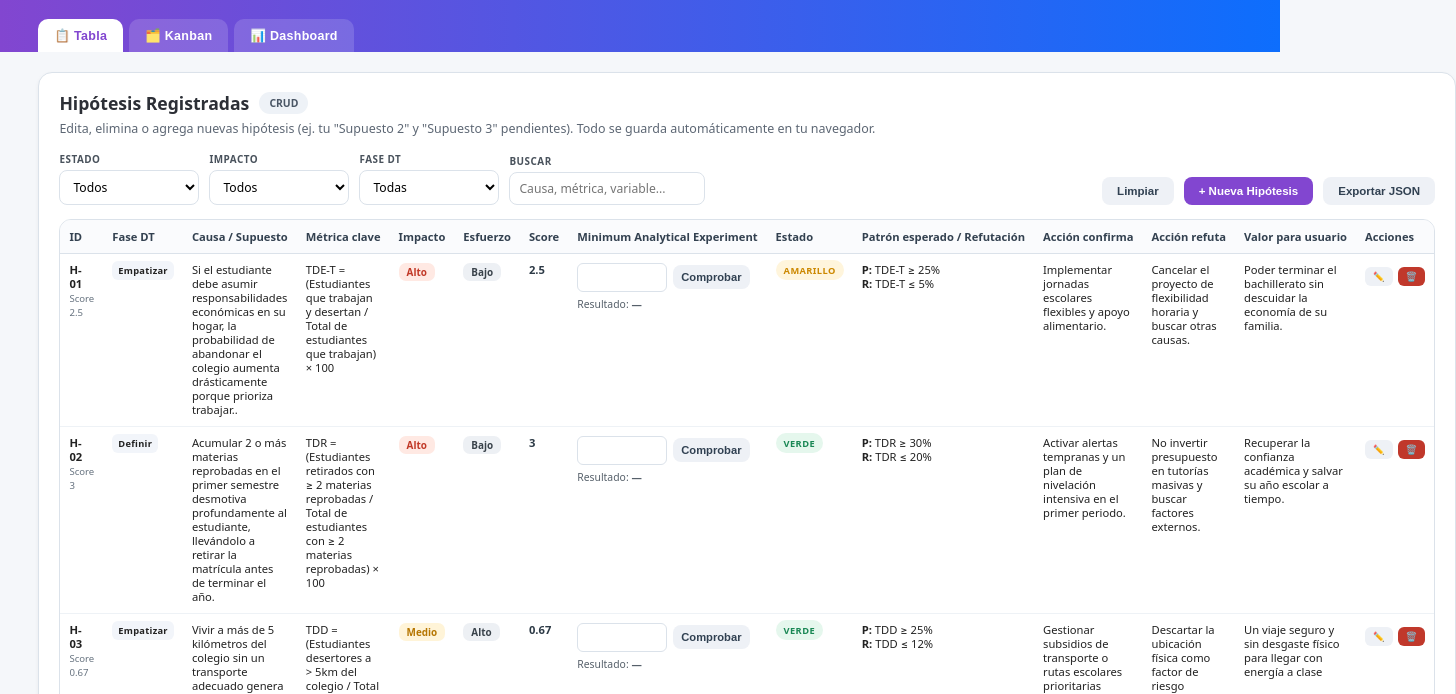
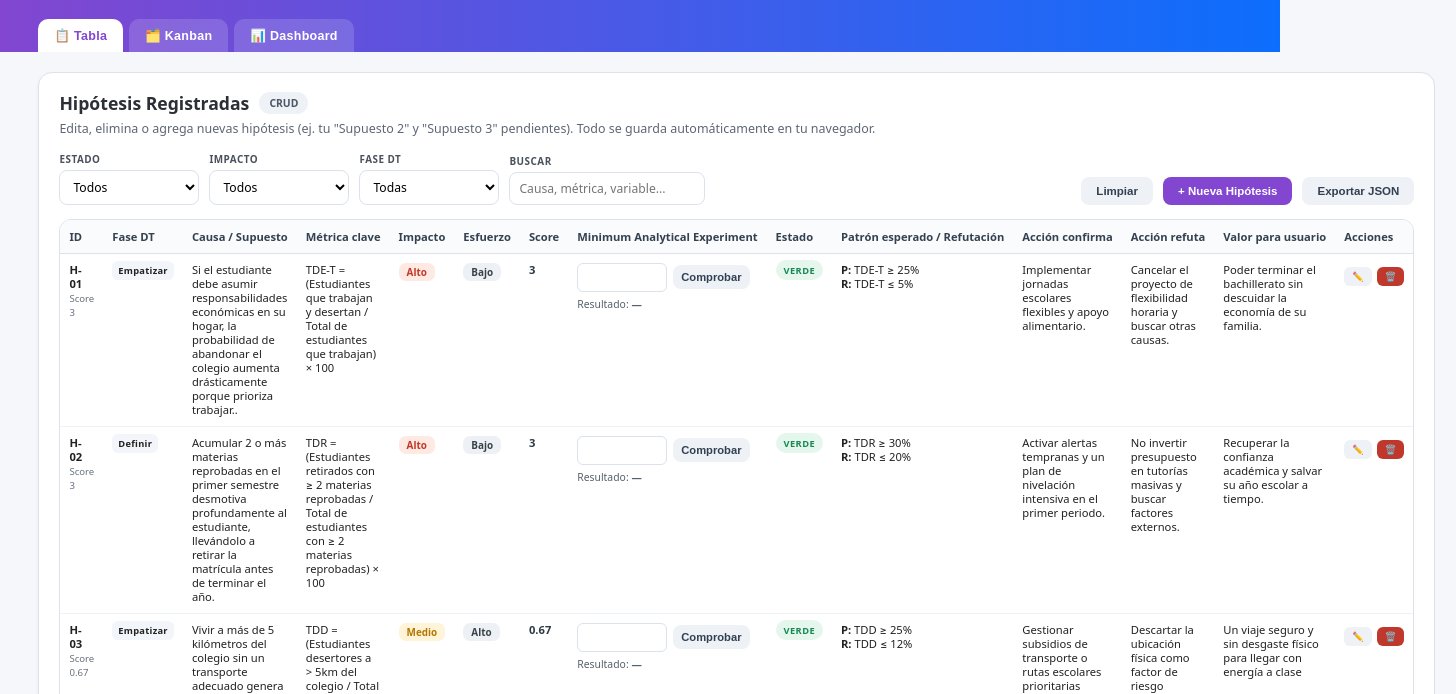
Before and after one commit to estluisasilva-cloud/Umilitar-prototipado-analitico-Administracion-Silva-, a plain HTML site: page index.html in a window 1280 px wide. Shown: the part 106-800 px from the top of the page, 1456 px wide, since content can reach past the window. Drawn offline with nearby package versions, Linux system fonts and the light colour scheme.

Commit message:
Update index.html

```diff
--- a/index.html
+++ b/index.html
@@ -440,7 +440,7 @@ const seedData = [
     metrica:"TDE-T = (Estudiantes que trabajan y desertan / Total de estudiantes que trabajan) × 100",
     impacto:"alto",
     esfuerzo:"bajo",
-    estado:"a",
+    estado:"v",
     patron:"TDE-T ≥ 25%",
     refutacion:"TDE-T ≤ 5%",
     accionConfirma:"Implementar jornadas escolares flexibles y apoyo alimentario.",
```
